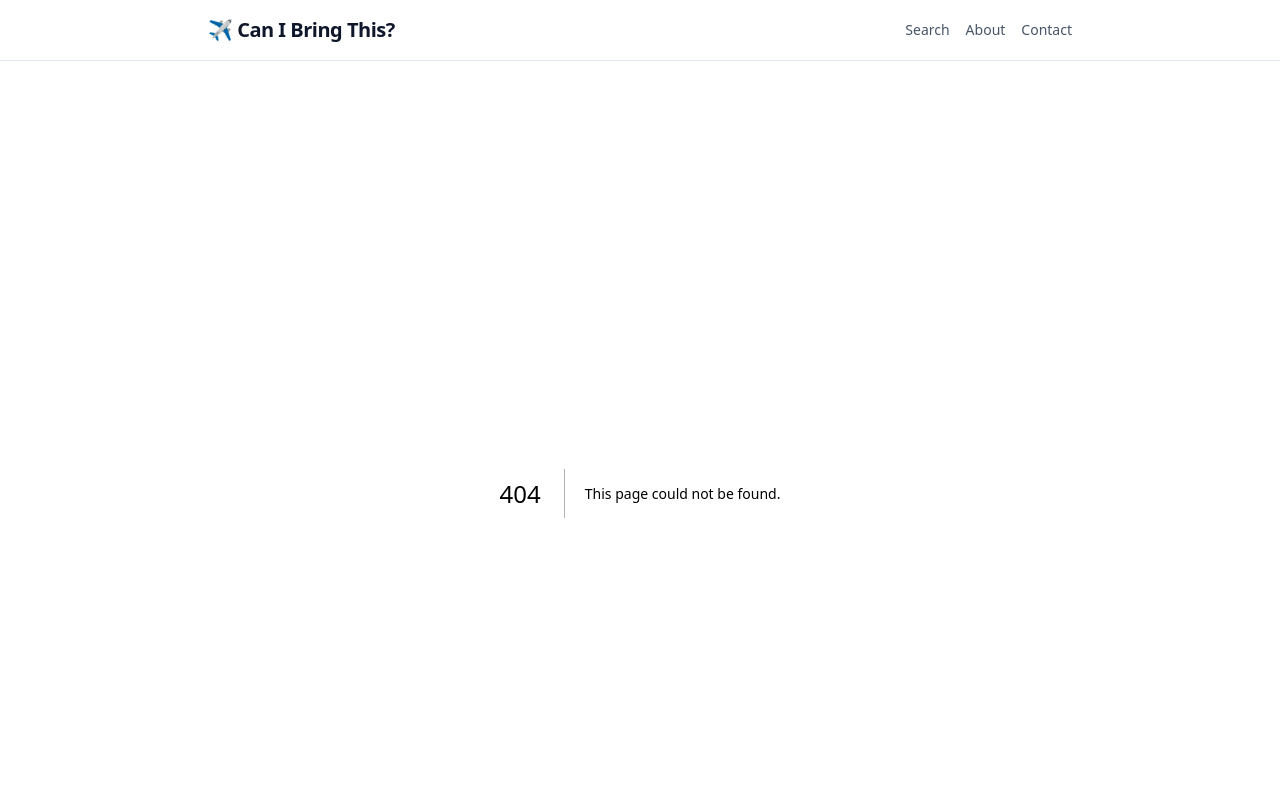
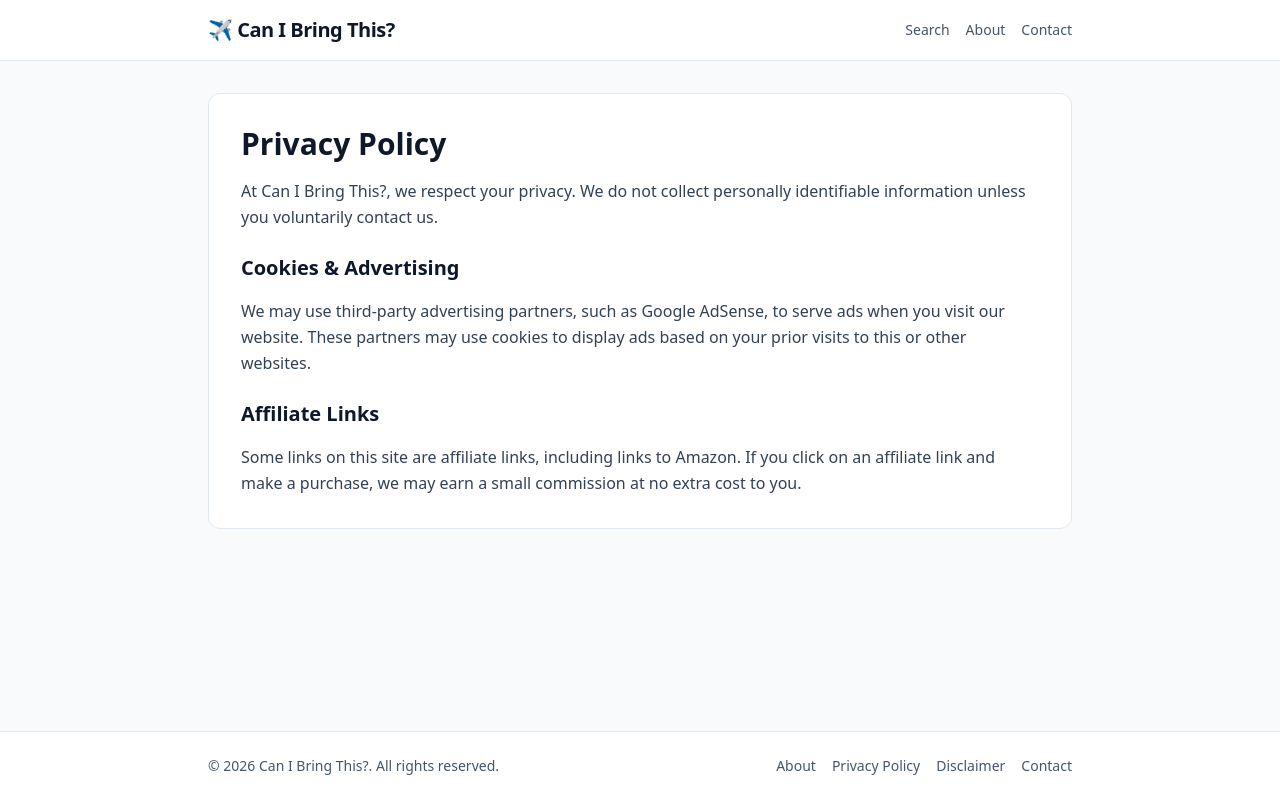
Before and after one commit to crescimentodigital1981-sudo/site-bagagem-tsa, a Next.js app: page /privacy-policy in a window 1280 px wide. Before the commit this address had no page. Shown: the top 800 px of the page. Built offline with nearby package versions, Linux system fonts and the light colour scheme.

Commit message:
Create page.tsx

```diff
--- /dev/null
+++ b/app/privacy-policy/page.tsx
@@ -0,0 +1,33 @@
+import type { Metadata } from "next";
+import { SITE_NAME } from "@/lib/config";
+
+export const metadata: Metadata = {
+  title: "Privacy Policy",
+  description: `Privacy Policy for ${SITE_NAME}, including information about cookies, advertising, and affiliate links.`,
+};
+
+export default function PrivacyPolicyPage() {
+  return (
+    <article className="bg-white border border-slate-200 rounded-xl p-6 sm:p-8 space-y-4">
+      <h1 className="text-3xl font-extrabold text-slate-900">Privacy Policy</h1>
+      <p className="text-slate-700 leading-relaxed">
+        At {SITE_NAME}, we respect your privacy. We do not collect personally
+        identifiable information unless you voluntarily contact us.
+      </p>
+      <h2 className="text-xl font-bold text-slate-900 pt-2">
+        Cookies &amp; Advertising
+      </h2>
+      <p className="text-slate-700 leading-relaxed">
+        We may use third-party advertising partners, such as Google AdSense, to
+        serve ads when you visit our website. These partners may use cookies to
+        display ads based on your prior visits to this or other websites.
+      </p>
+      <h2 className="text-xl font-bold text-slate-900 pt-2">Affiliate Links</h2>
+      <p className="text-slate-700 leading-relaxed">
+        Some links on this site are affiliate links, including links to Amazon.
+        If you click on an affiliate link and make a purchase, we may earn a
+        small commission at no extra cost to you.
+      </p>
+    </article>
+  );
+}
```
